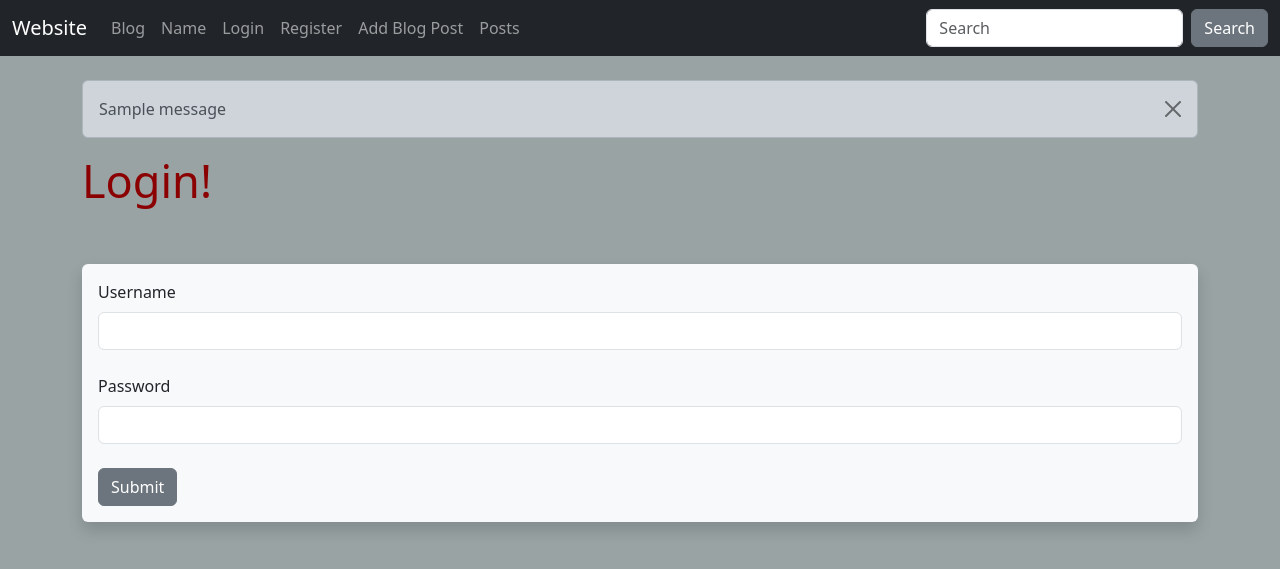
After one commit to ASerdarSahin/website, a Flask app: page /login in a window 1280 px wide. The commit adds this page. Shown: the top 569 px of the page. Run offline with Flask 3, Linux system fonts and the light colour scheme; tables that the repository leaves empty hold one stand-in row (values such as "Sample post"); one stand-in notice (Sample message) is shown.

Commit message:
add flask_login, create dashboard

```diff
--- a/app.py
+++ b/app.py
@@ -7,6 +7,7 @@ from datetime import datetime
 from flask_migrate import Migrate
 from werkzeug.security import generate_password_hash, check_password_hash
 from wtforms.widgets import TextArea
+from flask_login import UserMixin, login_user, LoginManager, login_required, logout_user, current_user
 
 # Create a Flask Instance
 app = Flask(__name__)
@@ -19,6 +20,17 @@ app.config['SECRET_KEY'] = "mysecretkey"  # For CSRF Protection (Forms)
 # Initialize the Database
 db = SQLAlchemy(app)
 migrate = Migrate(app, db)
+
+
+# Initialize Login Manager (flask_login)
+login_manager = LoginManager()
+login_manager.init_app(app)
+login_manager.login_view = 'login'
+
+
+@login_manager.user_loader
+def load_user(user_id):
+    return Users.query.get(int(user_id))
 
 
 # Create a Blog Post Model
@@ -41,9 +53,10 @@ class PostForm(FlaskForm):
 
 
 # Create a Model
-class Users(db.Model):
+class Users(db.Model, UserMixin):
     id = db.Column(db.Integer, primary_key=True)
-    name = db.Column(db.String(25), nullable=False, )
+    username = db.Column(db.String(25), nullable=False, unique=True)
+    name = db.Column(db.String(25), nullable=False)
     email = db.Column(db.String(120), nullable=False, unique=True)
     favorite_color = db.Column(db.String(120))
     date_added = db.Column(db.DateTime, default=datetime.utcnow)
@@ -69,6 +82,7 @@ class Users(db.Model):
 # Create a Class for the UserForm
 class UserForm(FlaskForm):
     name = StringField("Name", validators=[DataRequired()])
+    username = StringField("Username", validators=[DataRequired()])
     email = StringField("Email", validators=[DataRequired()])
     favorite_color = StringField("Favorite Color")
     password_hash = PasswordField('Password', validators=[DataRequired(),
@@ -90,6 +104,14 @@ class NamerForm(FlaskForm):
     submit = SubmitField("Submit")
 
 
+# Create a Class for the Login Form
+class LoginForm(FlaskForm):
+    username = StringField("Username", validators=[DataRequired()])
+    password = PasswordField("Password", validators=[DataRequired()])
+    # remember = BooleanField("Remember Me")
+    submit = SubmitField("Submit")
+
+
 # New MySQL DB
 # app.config['SQLALCHEMY_DATABASE_URI'] = 'mysql+pymysql://root:KH5!ajwQQ72uxrh@localhost/my_db'
 
@@ -98,6 +120,40 @@ class NamerForm(FlaskForm):
 def hello_world():  # put application's code here
     return render_template('index.html')
 
+
+# Create Login Page
+@app.route('/login', methods=['GET', 'POST'])
+def login():
+    form = LoginForm()
+    if form.validate_on_submit():
+        user = Users.query.filter_by(username=form.username.data).first()
+        if user is not None:
+            # Check Password Hash
+            if check_password_hash(user.password_hash, form.password.data):
+                login_user(user)
+                flash('Logged in successfully!')
+                return redirect(url_for('dashboard'))
+            else:
+                flash('Incorrect Password. Please try again.')
+        else:
+            flash('That user does not exist. Please try again or register.')
+    return render_template('login.html', form=form)
+
+
+# Create Logout Function
+@app.route('/logout', methods=['GET', 'POST'])
+@login_required
+def logout():
+    logout_user()
+    flash('You logged out!')
+    return redirect(url_for('login'))
+
+
+# Create Dashboard Page
+@app.route('/dashboard', methods=['GET', 'POST'])
+@login_required
+def dashboard():
+    return render_template('dashboard.html')
 
 @app.route('/posts')
 def posts():
@@ -113,6 +169,7 @@ def post(id):
 
 
 @app.route('/posts/edit/<int:id>', methods=['GET', 'POST'])
+@login_required
 def edit_post(id):
     post = BlogPost.query.get_or_404(id)
     form = PostForm()
@@ -136,6 +193,7 @@ def edit_post(id):
 
 # Delete Post
 @app.route('/posts/delete/<int:id>')
+@login_required
 def delete_post(id):
     post_to_delete = BlogPost.query.get_or_404(id)
 
@@ -153,6 +211,7 @@ def delete_post(id):
 
 # Add Post Page
 @app.route('/add-post', methods=['GET', 'POST'])
+@login_required
 def add_post():
     form = PostForm()
 
@@ -185,12 +244,13 @@ def add_user():
         if user is None:
             # Hash the password
             hashed_pw = generate_password_hash(form.password_hash.data, method="sha256")
-            user = Users(name=form.name.data, email=form.email.data, favorite_color=form.favorite_color.data,
+            user = Users(name=form.name.data, username=form.username.data, email=form.email.data, favorite_color=form.favorite_color.data,
                          password_hash=hashed_pw)
             db.session.add(user)
             db.session.commit()
         name = form.name.data
         form.name.data = ''
+        form.username.data = ''
         form.email.data = ''
         form.favorite_color.data = ''
         form.password_hash.data = ''
@@ -201,6 +261,7 @@ def add_user():
 
 # Create a function to delete data from the database
 @app.route('/delete/<int:id>')
+@login_required
 def delete(id):
     name = None
     form = UserForm()
@@ -219,6 +280,7 @@ def delete(id):
 
 
 @app.route('/update/<int:id>', methods=['GET', 'POST'])
+@login_required
 def update(id):
     form = UserForm()
     name_to_update = Users.query.get_or_404(id)
@@ -226,6 +288,7 @@ def update(id):
         name_to_update.name = request.form['name']
         name_to_update.email = request.form['email']
         name_to_update.favorite_color = request.form['favorite_color']
+        name_to_update.username = request.form['username']
         try:
             db.session.commit()
             # return redirect('/users')
--- /dev/null
+++ b/templates/login.html
@@ -0,0 +1,31 @@
+{% extends "base.html" %}
+
+{% block content %}
+
+{% for message in get_flashed_messages() %}
+    <div class="alert alert-dark alert-dismissible show" role="alert">
+        {{ message }}
+        <button type="button" class="btn-close" data-bs-dismiss="alert" aria-label="Close"></button> <!-- x button doesn't work -->
+    </div>
+{% endfor %}
+
+
+    <h1> Login! </h1>
+    <br/><br/>
+
+    <div class="shadow p-3 mb-5 bg-body-tertiary rounded">
+    <form method="POST">
+    {{ form.hidden_tag() }}
+    {{ form.username.label(class="form-label") }}
+    {{ form.username(class="form-control") }}
+    <br/>
+    {{ form.password.label(class="form-label") }}
+    {{ form.password(class="form-control") }}
+    <br/>
+    {{ form.submit(class="btn btn-secondary") }}
+
+    </form>
+    </div>
+
+
+{% endblock %}
--- a/templates/navbar.html
+++ b/templates/navbar.html
@@ -12,9 +12,22 @@
           <li class="nav-item">
           <a class="nav-link" href="{{ url_for('name') }}">Name</a>
         </li>
-        <li class="nav-item">
-          <a class="nav-link" href="{{ url_for('add_user') }}">Add User</a>
-        </li>
+
+        {% if current_user.is_authenticated %}
+            <li class="nav-item">
+              <a class="nav-link" href="{{ url_for('logout') }}">Logout</a>
+            </li>
+            <li class="nav-item">
+              <a class="nav-link" href="{{ url_for('dashboard') }}">Dashboard</a>
+            </li>
+        {% else %}
+            <li class="nav-item">
+              <a class="nav-link" href="{{ url_for('login') }}">Login</a>
+            </li>
+            <li class="nav-item">
+              <a class="nav-link" href="{{ url_for('add_user') }}">Register</a>
+            </li>
+        {% endif %}
         <li class="nav-item">
           <a class="nav-link" href="{{ url_for('add_post') }}">Add Blog Post</a>
         </li>
--- a/templates/update.html
+++ b/templates/update.html
@@ -33,6 +33,9 @@
     {{ form.name.label(class="form-label") }}
     {{ form.name(class="form-control", value=name_to_update.name) }}
     <br/>
+    {{ form.username.label(class="form-label") }}
+    {{ form.username(class="form-control", value=name_to_update.username) }}
+    <br/>
     {{ form.email.label(class="form-label") }}
     {{ form.email(class="form-control", value=name_to_update.email) }}
     <br/>
```
Also changed, not shown: templates/add_user.html (+8 -1 lines), templates/dashboard.html (added, +64 -0 lines).
